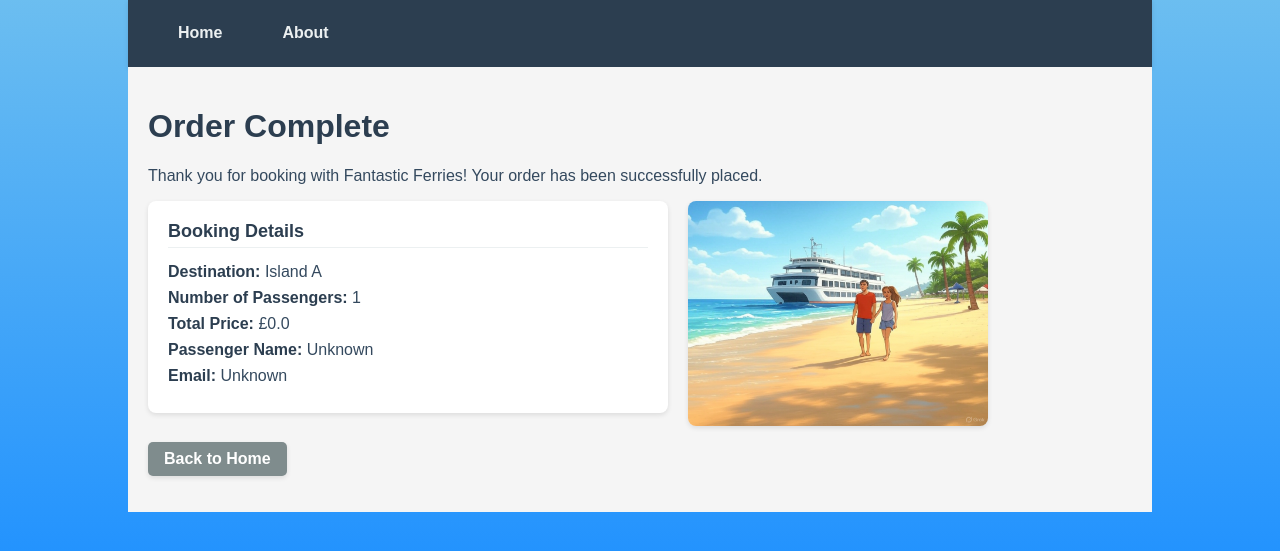
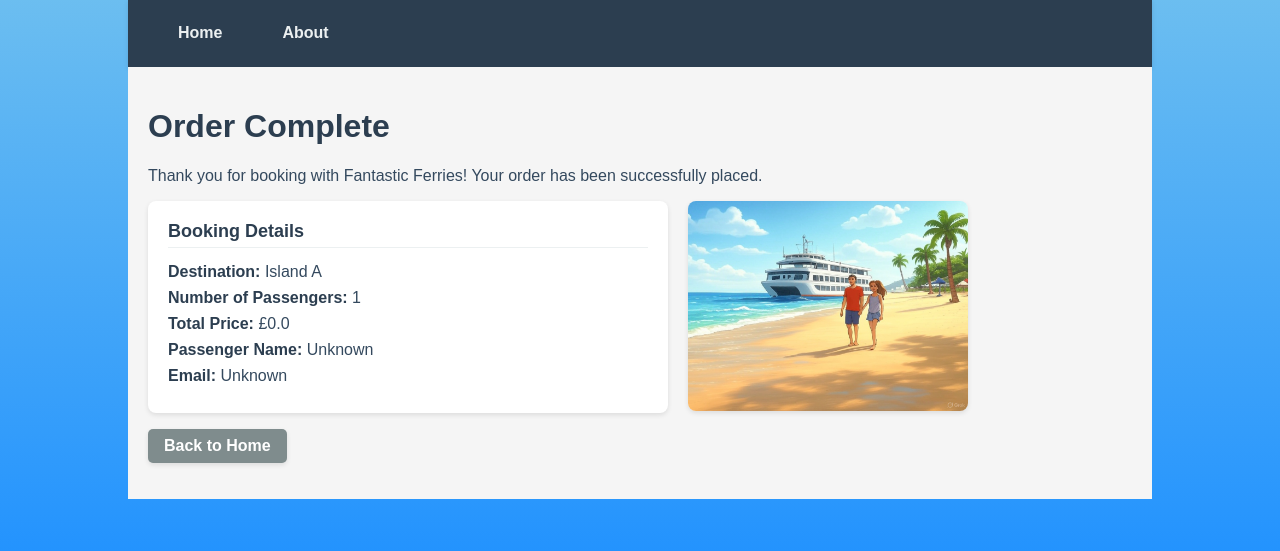
Before and after one commit to mangomagic/df-demo, a Flask app: page /order_complete/1 in a window 1280 px wide. Shown: the part 209-760 px from the top of the page. Run offline with Flask 2, Linux system fonts and the light colour scheme.

```diff
--- a/docker/app/static/css/style.css
+++ b/docker/app/static/css/style.css
@@ -211,7 +211,7 @@ form {
 }
 .order-complete-image {
     width: 100%;
-    max-width: 300px;
+    max-width: 280px;
     height: auto;
     border-radius: 8px;
     box-shadow: 0 2px 5px rgba(0, 0, 0, 0.1);
```
